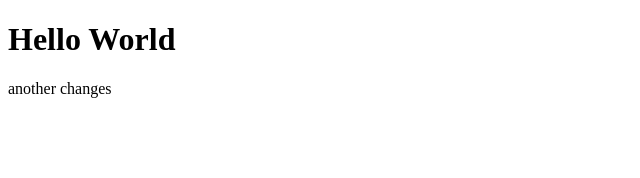
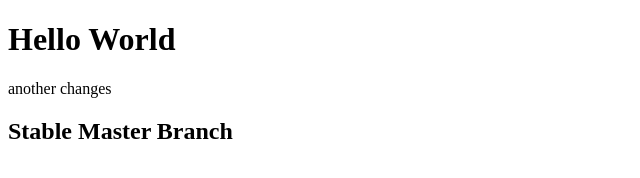
Before and after one commit to harsh-hbwsl/practice, a plain HTML site: page index.html in a window 1280 px wide. Shown: the whole page, without its empty margins (0-640 px from the left). Drawn offline with Linux system fonts and the light colour scheme.

Commit message:
main branch is stable

```diff
--- a/index.html
+++ b/index.html
@@ -6,5 +6,6 @@
 <body>
 	<h1>Hello World</h1>
 	<p>another changes</p>
+	<h2>Stable Master Branch</h2>
 </body>
 </html>
```
